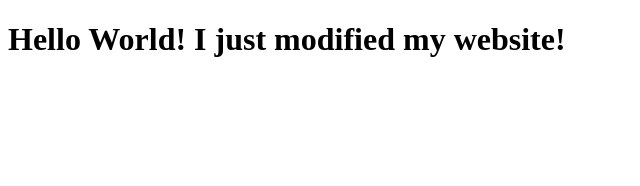
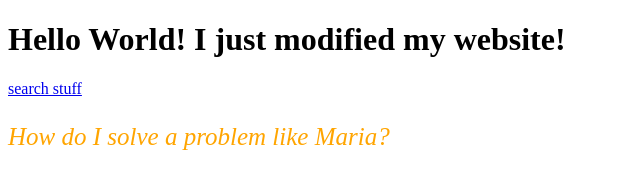
Before and after one commit to wish899/FirstRep, a plain HTML site: page site/index.html in a window 1280 px wide. Shown: the whole page, without its empty margins (0-640 px from the left). Drawn offline with Linux system fonts and the light colour scheme.

Commit message:
New changes with new knowledge

```diff
--- a/site/index.html
+++ b/site/index.html
@@ -2,9 +2,27 @@
 <html>
 <head>
 	<title> Hello Coursera </title>
+<style>
+div > p {
+	color: orange;
+	font-size: 25px;
+	font-style: italic;
+
+}
+
+
+</style>
+
+
 </head>
 <body>
 <h1> Hello World! I just modified my website!  </h1>
 
+<a href = "https://www.google.com" target = "_blank">search stuff</a>
+<div>
+<p> How do I solve a problem like Maria? </p>
+
+</div>
+
 </body>
 </html>
```
